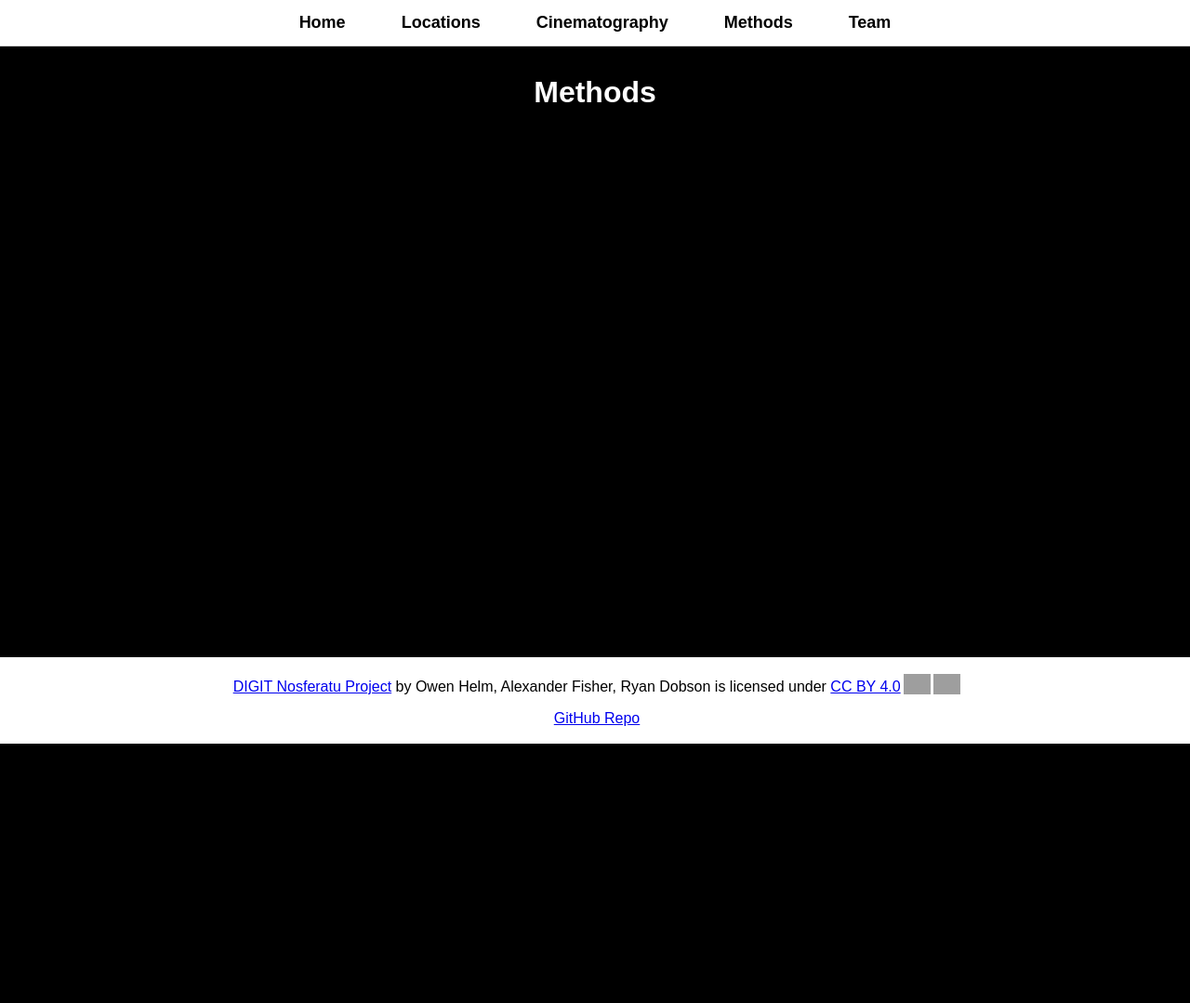
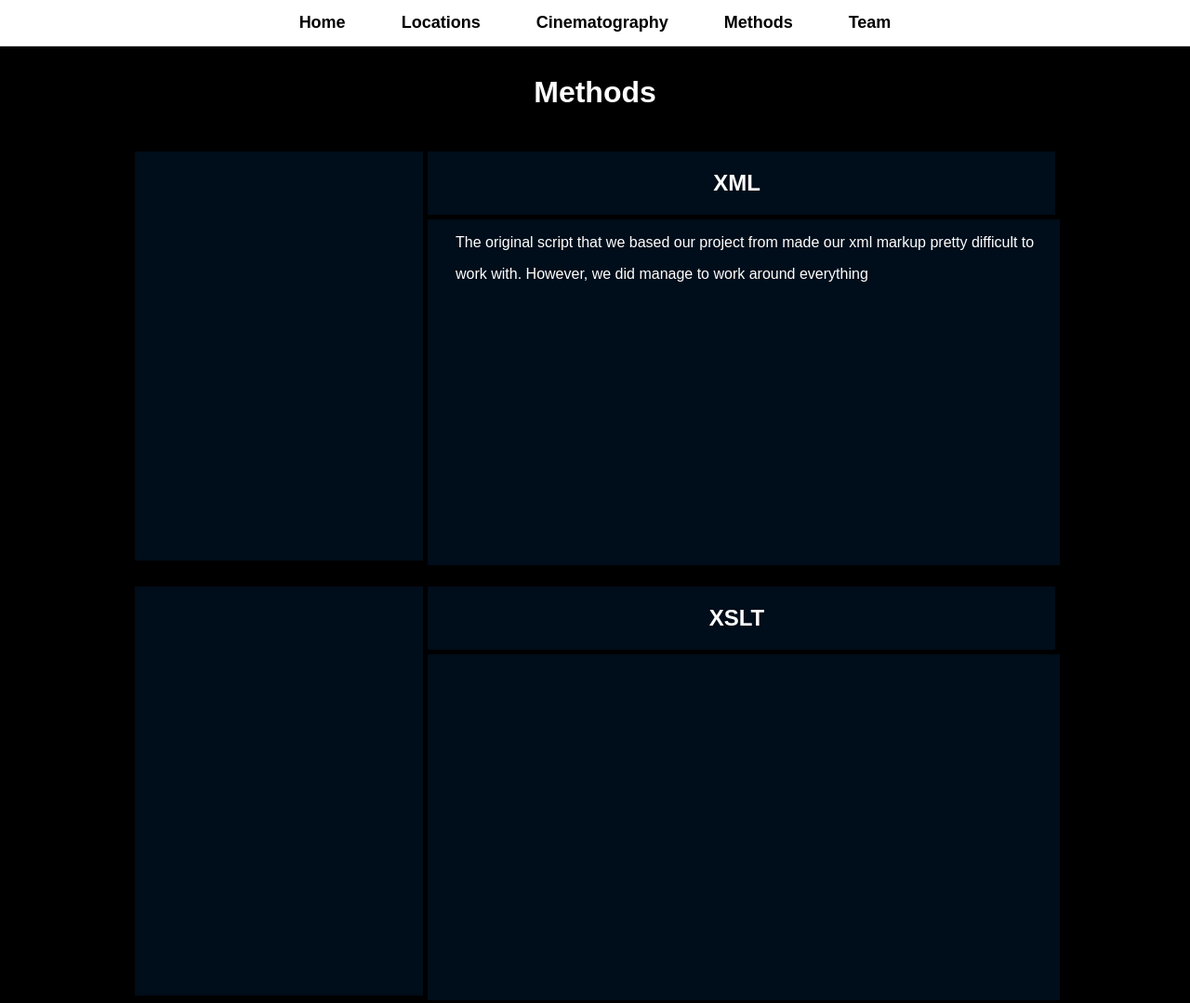
Before and after one commit to OH-ThatGuy/DIGIT-110-Nosferatu, a plain HTML site: page docs/methods.html in a window 1280 px wide. Shown: the top 1079 px of the page at 93% size. Before the commit the page ends 800 px from the top, so only its background shows below. Drawn offline with Linux system fonts and the light colour scheme; grey boxes are pictures that could not be loaded.

Commit message:
Made a template of the methods page. All that needs done is to create the display code and to write a quick description of each one.

```diff
--- a/docs/methods.html
+++ b/docs/methods.html
@@ -2,7 +2,65 @@
 <html xmlns="http://www.w3.org/1999/xhtml" lang="en">
     <head>
         <style>
-        </style>
+            .heading {
+                width: 100%;
+                text-align: center;
+                border-style: solid;
+                border-width: medium;
+                padding-left: 10px;
+                padding-right: 10px;
+                border-radius: 25px;
+                box-sizing: border-box;
+                border-color: #000000;
+            }
+
+            .container {
+                float: center;
+                width: 1000px;
+                margin: 0 auto;
+                height: auto;
+                background-color: #000d1a;
+            }
+
+            .showcase {
+                float: left;
+                background-color: #000d1a;
+                width: 320px;
+                height: 450px;
+                border-style: solid;
+                border-width: 5px;
+                padding-left: 10px;
+                padding-right: 10px;
+                box-sizing: border-box;
+                border-color: #000000;
+            }
+
+            .header {
+                float: center;
+                background-color: #000d1a;
+                border-style: solid;
+                border-width: 5px;
+                padding-left: 10px;
+                padding-right: 10px;
+                box-sizing: border-box;
+                border-color: #000000;
+
+            }
+
+            .desc {
+                float: center;
+                width: auto;
+                background-color: #000d1a;
+                height: auto;
+                padding-left: 10px;
+                padding-right: 10px;
+                box-sizing: border-box;
+                text-align: left;
+            }
+
+            p {
+                text-indent: 30px;
+            }</style>
         <title>Nosferatu Script Analysis</title>
         <meta charset="UTF-8" />
         <meta name="viewport" content="width=device-width, initial-scale=1.0" />
@@ -19,6 +77,47 @@
             </ul>
         </nav>
         <h1>Methods</h1>
+        <br />
+        <div class="container">
+            <div class="showcase"> </div>                             <!-- This would hold the code in question -->
+
+            <div class="header">
+                <h2>XML</h2>
+            </div>
+
+            <div class="desc">
+                <p>The original script that we based our project from made our xml markup pretty                       <!-- This is the description box for XML -->
+                    difficult to</p>
+                <p>work with. However, we did manage to work around everything</p>
+            </div>
+        </div>
+        <br />
+        <div class="container">
+            <div class="showcase"> </div>                                   <!-- This would hold the code in question -->
+
+
+            <div class="header">
+                <h2>XSLT</h2>
+            </div>
+
+            <div class="desc">
+                <p> </p>                                      <!-- This is the description box for XSLT -->
+            </div>
+        </div>
+        <br />
+        <div class="container">
+            <div class="showcase"> </div>                                       <!-- This would hold the code in question -->
+
+
+            <div class="header">
+                <h2>Placement Text</h2>                            <!-- Dont forget to change -->
+            </div>
+
+            <div class="desc">
+                <p> </p>                                                    <!-- This is the description box for any other code we want to put in -->
+            </div>
+        </div>
+        <br />
         <footer>
             <p xmlns:cc="http://creativecommons.org/ns#" xmlns:dct="http://purl.org/dc/terms/"><a
                     property="dct:title" rel="cc:attributionURL"
```
